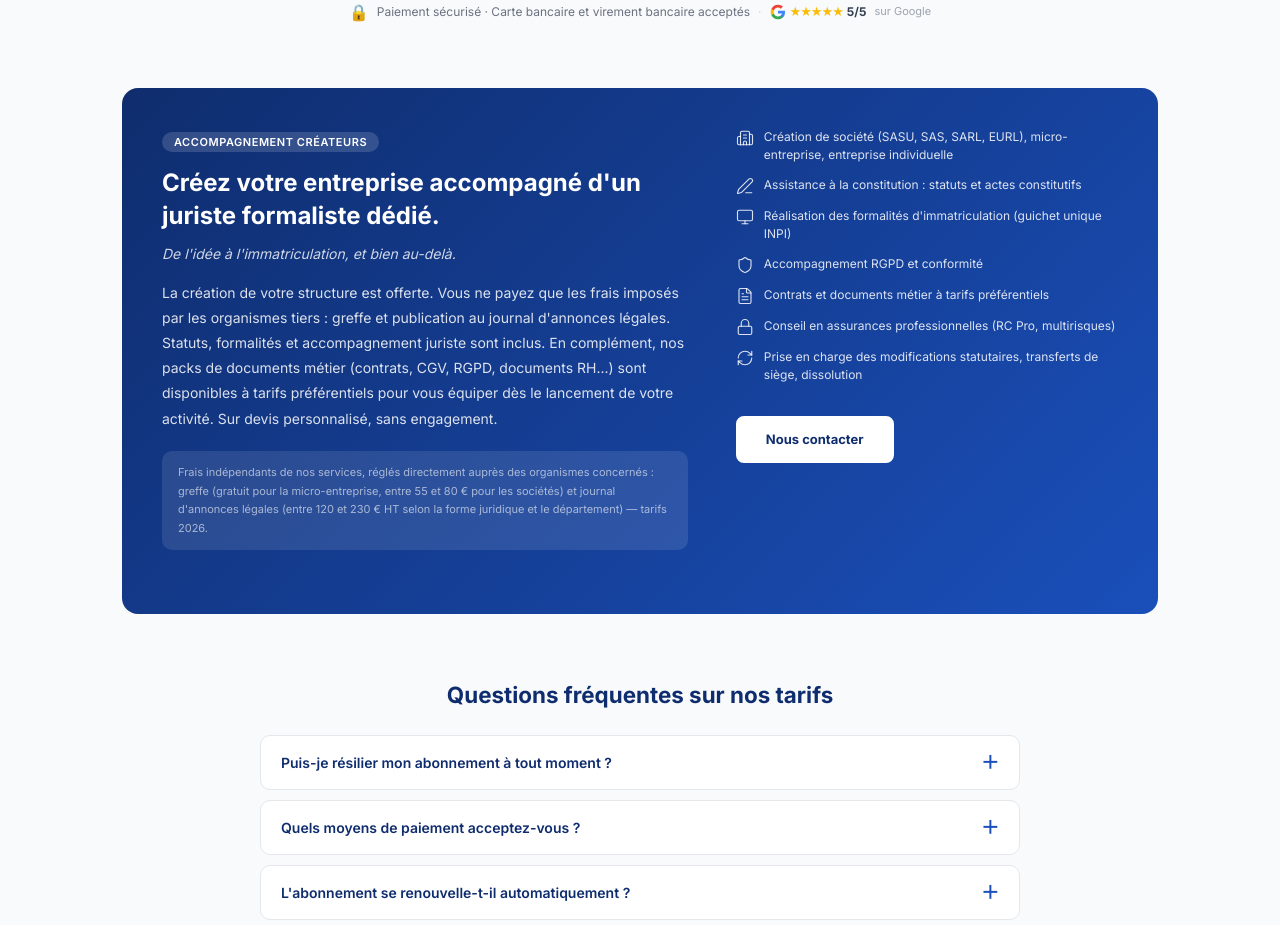
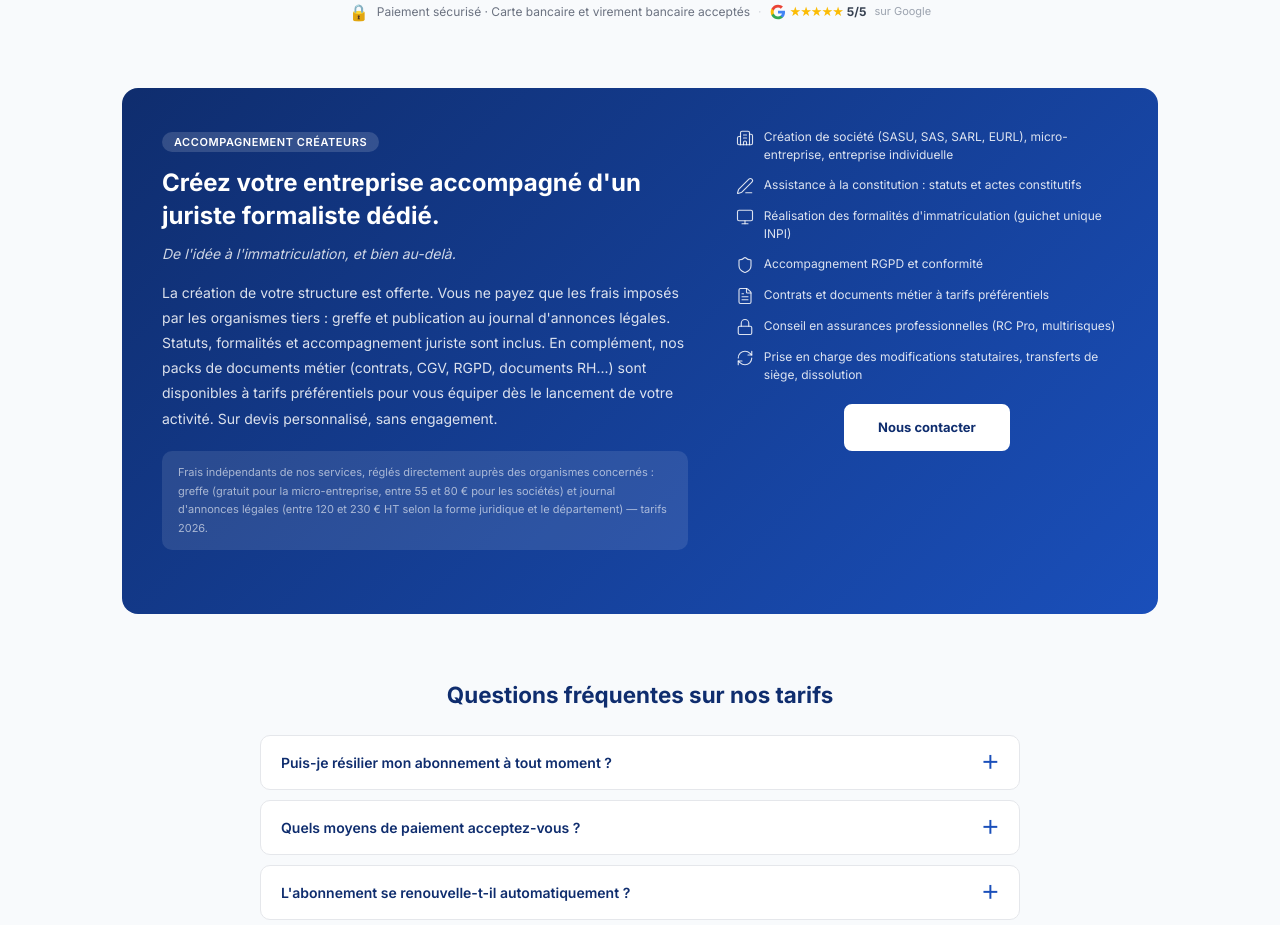
Before and after one commit to SYPA-ASSO/docutheque-next, a Next.js app: page /tarifs in a window 1280 px wide. Shown: the part 1260-2185 px from the top of the page. Built offline with nearby package versions, Linux system fonts and the light colour scheme.

Commit message:
Tarifs : bouton contact centré et aligné

```diff
--- a/app/tarifs/TarifsClient.tsx
+++ b/app/tarifs/TarifsClient.tsx
@@ -184,15 +184,15 @@ export default function TarifsClient() {
                 </div>
               </div>
             </div>
-            <div style={{flex: '0 0 40%', display: 'flex', flexDirection: 'column', gap: '12px'}}>
+            <div style={{flex: '0 0 40%', display: 'flex', flexDirection: 'column', gap: '12px', justifyContent: 'space-between'}}>
               {createurItems.map((item, i) => (
                 <div key={i} style={{display: 'flex', gap: '10px', alignItems: 'flex-start'}}>
                   <div style={{flexShrink: 0, marginTop: '1px'}}>{item.icon}</div>
                   <span style={{color: 'rgba(255,255,255,0.85)', fontSize: '12px', lineHeight: '1.5'}}>{item.label}</span>
                 </div>
               ))}
-              <div style={{marginTop: '20px'}}>
-                <a href="/contact" style={{display: 'inline-block', background: 'white', color: '#0f2d6e', padding: '12px 28px', borderRadius: '8px', border: '2px solid white', fontSize: '13px', fontWeight: '700', textDecoration: 'none'}}>
+              <div style={{display: 'flex', justifyContent: 'center', paddingTop: '8px'}}>
+                <a href="/contact" style={{display: 'inline-block', background: 'white', color: '#0f2d6e', padding: '12px 32px', borderRadius: '8px', border: '2px solid white', fontSize: '13px', fontWeight: '700', textDecoration: 'none', textAlign: 'center'}}>
                   Nous contacter
                 </a>
               </div>
```
